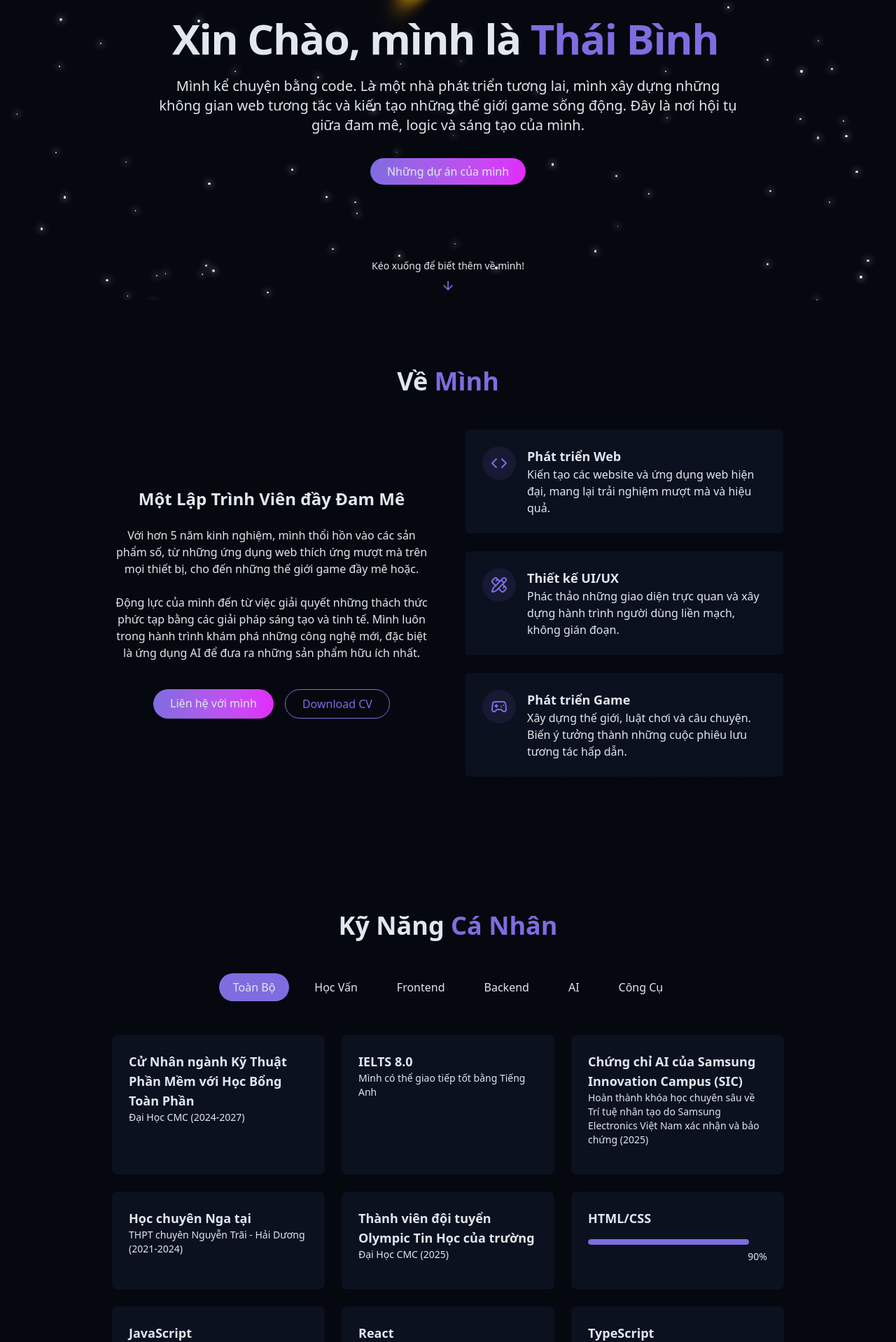
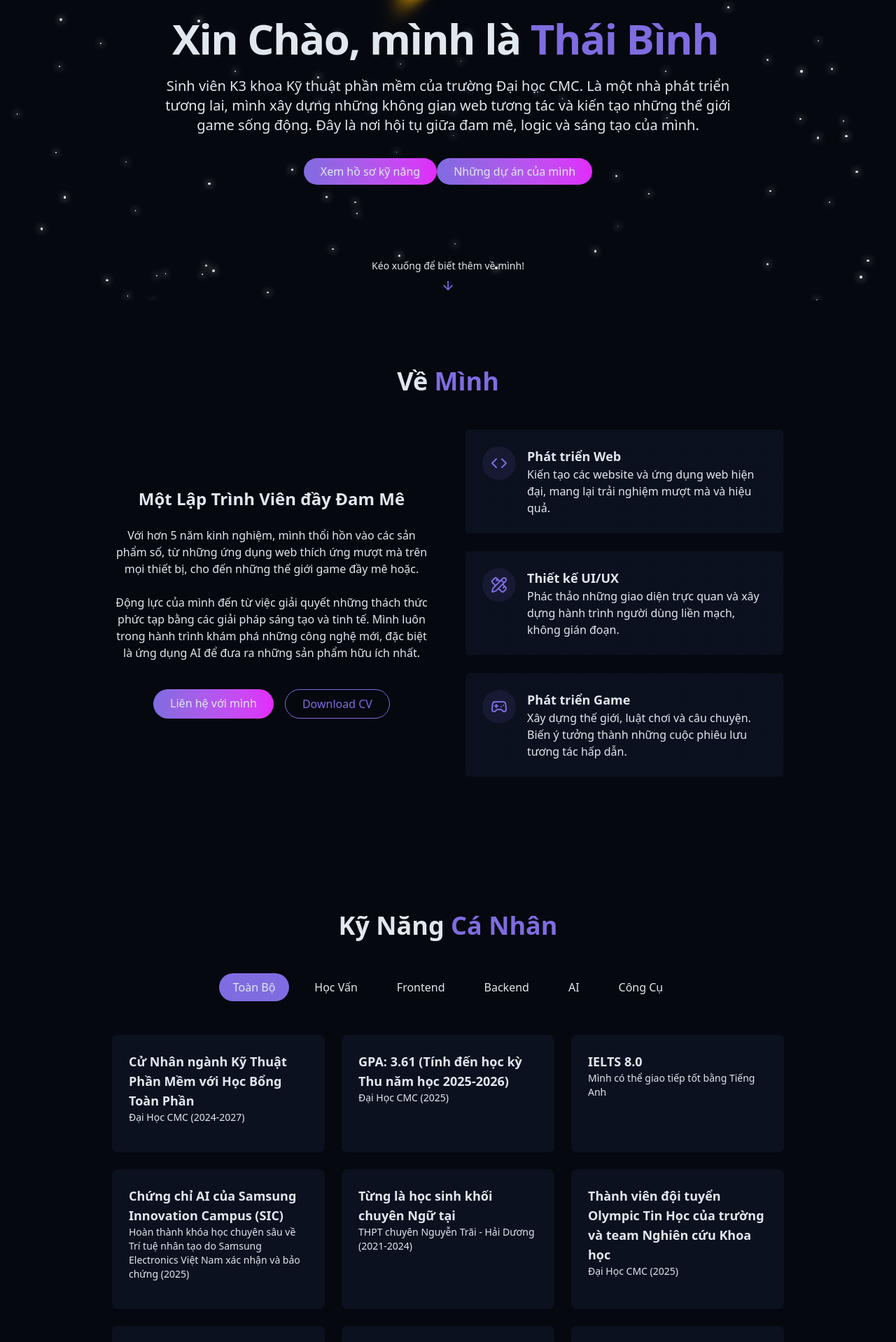
Before and after one commit to AkasameVN26/about-binh, a React (Vite) app: page / in a window 1280 px wide. Shown: the part 371-2289 px from the top of the page at 70% size. Built offline with nearby package versions, Linux system fonts and the light colour scheme.

Commit message:
refined academic details, added skills button to homepage

```diff
--- a/src/components/HeroSection.jsx
+++ b/src/components/HeroSection.jsx
@@ -31,13 +31,16 @@ export const HeroSection = () => {
           </h1>
 
           <p className="text-lg md:text-xl text-muted-foreground max-2-2xl mx-auto opacity-0 animate-fade-in-delay-3">
-            Mình kể chuyện bằng code. Là một nhà phát triển tương lai, mình xây
-            dựng những không gian web tương tác và kiến tạo những thế giới game
-            sống động. Đây là nơi hội tụ giữa đam mê, logic và sáng tạo của
-            mình.
+            Sinh viên K3 khoa Kỹ thuật phần mềm của trường Đại học CMC. Là một
+            nhà phát triển tương lai, mình xây dựng những không gian web tương
+            tác và kiến tạo những thế giới game sống động. Đây là nơi hội tụ
+            giữa đam mê, logic và sáng tạo của mình.
           </p>
 
           <div className="pt-4 opacity-0 animate-fade-in-delay-4">
+            <a href="#skills" className="cosmic-button text-glow">
+              Xem hồ sơ kỹ năng
+            </a>
             <a href="#projects" className="cosmic-button text-glow">
               Những dự án của mình
             </a>
--- a/src/components/SkillsSection.jsx
+++ b/src/components/SkillsSection.jsx
@@ -9,6 +9,14 @@ const skills = [
     year: "(2024-2027)",
     category: "Học vấn",
   },
+
+  {
+    name: "GPA: 3.61 (Tính đến học kỳ Thu năm học 2025-2026)",
+    institution: "Đại Học CMC",
+    year: "(2025)",
+    category: "Học vấn",
+  },
+
   {
     name: "IELTS 8.0",
     institution: "Mình có thể giao tiếp tốt bằng Tiếng Anh",
@@ -25,14 +33,14 @@ const skills = [
   },
 
   {
-    name: "Học chuyên Nga tại",
+    name: "Từng là học sinh khối chuyên Ngữ tại",
     institution: "THPT chuyên Nguyễn Trãi - Hải Dương",
     year: "(2021-2024)",
     category: "Học vấn",
   },
 
   {
-    name: "Thành viên đội tuyển Olympic Tin Học của trường",
+    name: "Thành viên đội tuyển Olympic Tin Học của trường và team Nghiên cứu Khoa học",
     institution: "Đại Học CMC",
     year: "(2025)",
     category: "Học vấn",
```
